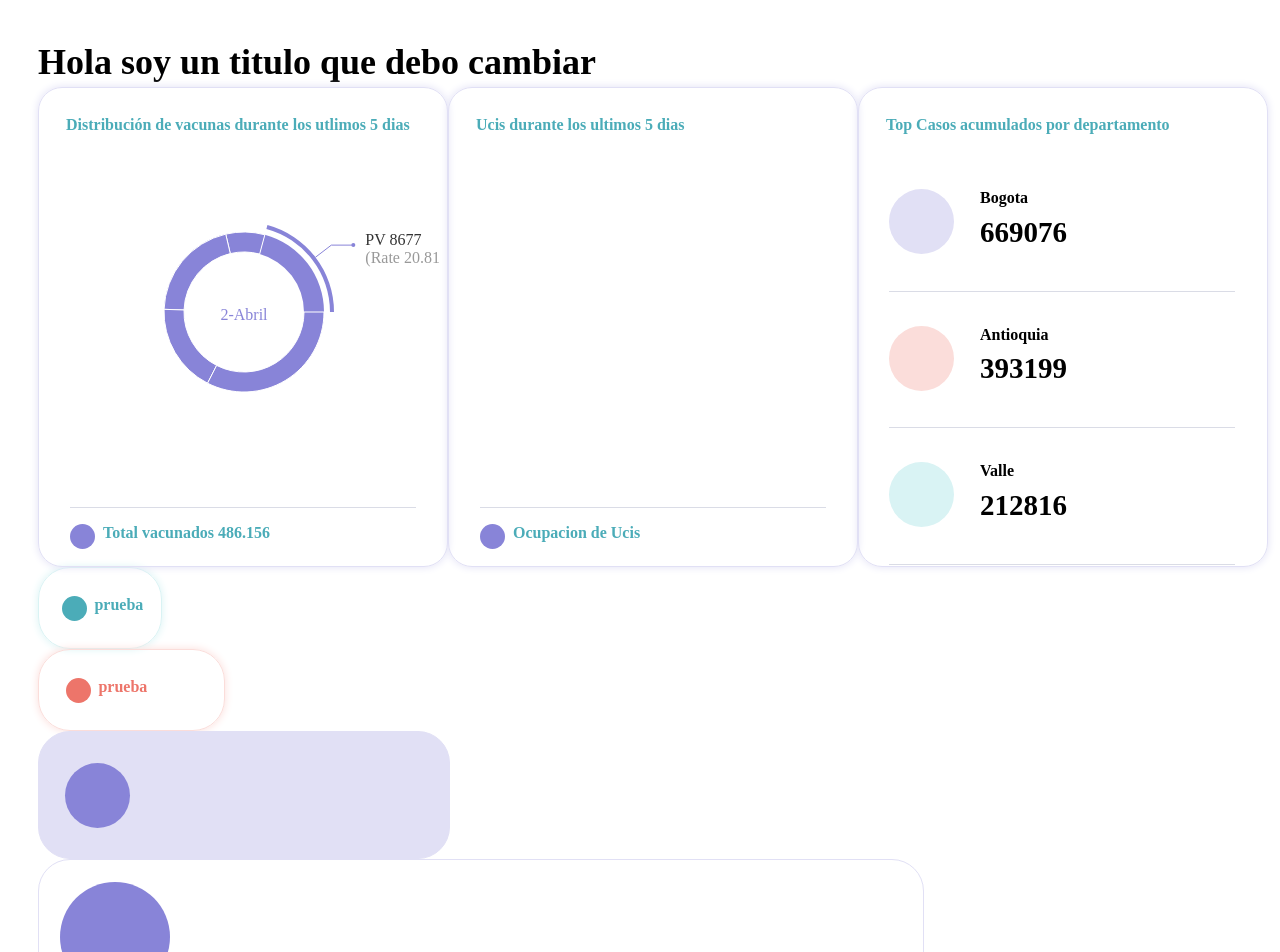
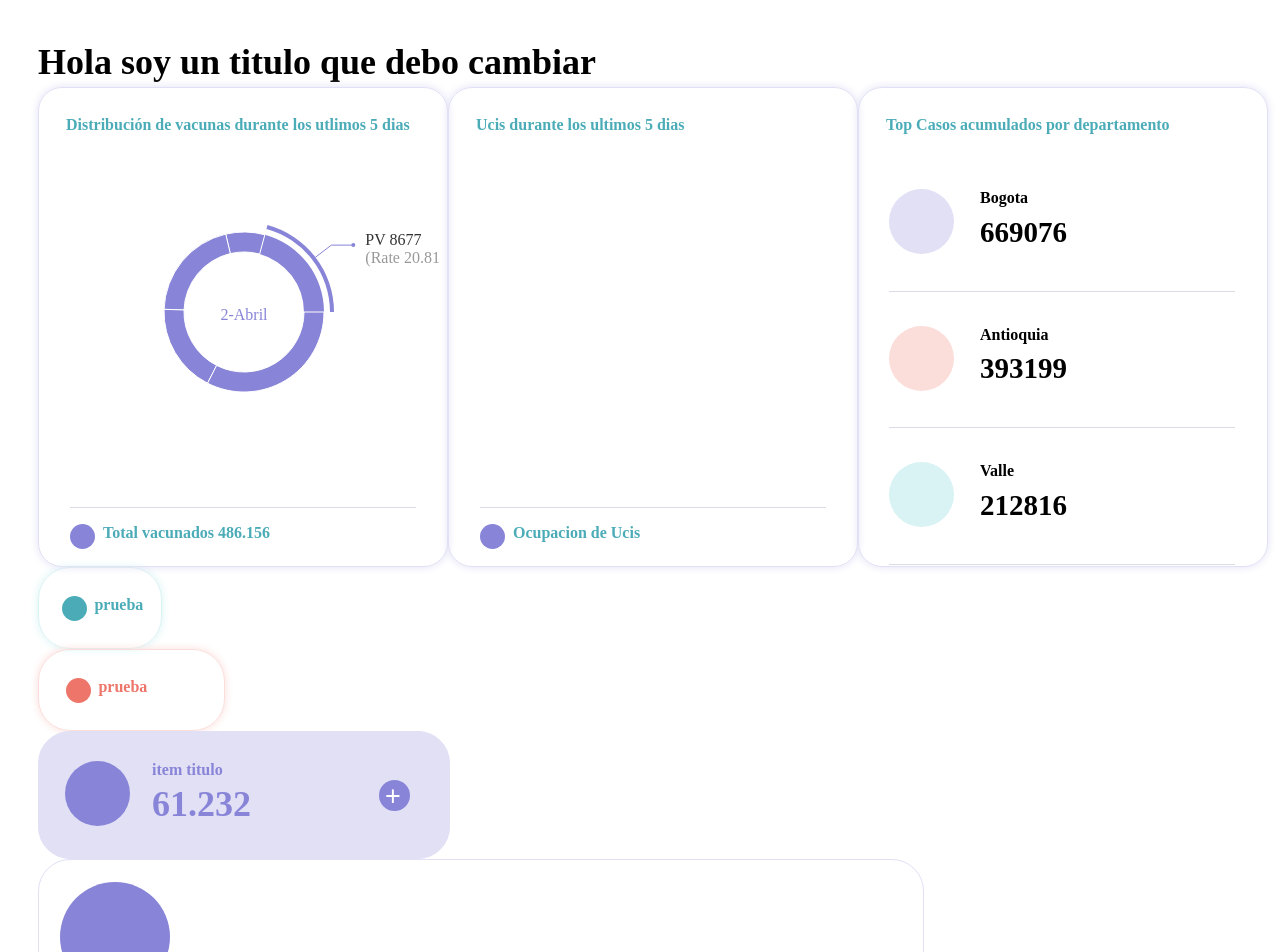
Before and after one commit to NicolasDevel/vaccine-dashboard, a React (Create React App) app: page / in a window 1280 px wide. Shown: the top 952 px of the page. Built offline with nearby package versions, Linux system fonts and the light colour scheme; no server answers; a web font is replaced by a local one.

Commit message:
third card

```diff
--- a/src/components/card-rectangle-medium/CardRectangleMedium.scss
+++ b/src/components/card-rectangle-medium/CardRectangleMedium.scss
@@ -0,0 +1,36 @@
+.card-rectangle-medium{
+  .body-container{
+    margin-left: 1.375rem;
+    display: flex;
+    flex-direction: row;
+    .button{
+      margin-top: auto ;
+      margin-bottom: auto;
+      margin-left: 8rem;
+      height: 1.938rem;
+      width: 1.938rem;
+      border-radius: 50%;
+      &.blue{
+        background-color: var(--primary);
+      }
+      &.red {
+        background-color: var(--third);
+      }
+      &.violet{
+        background-color: var(--secondary);
+      }
+      button{
+        color: white;
+        font-size: 1.688rem;
+        background-color: Transparent;
+        background-repeat:no-repeat;
+        border: none;
+        cursor:pointer;
+        overflow: hidden;
+        outline:none;
+      }
+    }
+  }
+
+
+}
--- a/src/components/card-rectangle-medium/CardRectangleMedium.tsx
+++ b/src/components/card-rectangle-medium/CardRectangleMedium.tsx
@@ -0,0 +1,19 @@
+import { ICardRectangleMedium } from './Interface';
+import { CardRectangle } from '../card-rectangle/CardRectangle';
+import { Title, Subtitle } from '../titles/Titles';
+
+import './CardRectangleMedium.scss';
+
+export const CardRectangleMedium:React.FC<ICardRectangleMedium> = ({cardSquare,title,subTItle}) =>{
+    return <div className={'card-rectangle-medium'}>
+        <CardRectangle {...cardSquare}>
+            <div className={'information'}>
+                <Subtitle text={title} color={cardSquare.colorCircle} />
+                <Title text={subTItle} color={cardSquare.colorCircle} />
+            </div>
+            <div className={`button ${cardSquare.colorCircle}`}>
+                <button>+</button>
+            </div>
+        </CardRectangle>
+    </div>
+}
--- a/src/pages/home/Home.tsx
+++ b/src/pages/home/Home.tsx
@@ -5,6 +5,7 @@ import "./home.scss";
 import store, {Props} from './store';
 import {CardRectangle} from "../../components/card-rectangle/CardRectangle";
 import { CardSmall } from '../../components/card-xs/CardSmall';
+import { CardRectangleMedium } from '../../components/card-rectangle-medium/CardRectangleMedium';
 
 class Home extends React.Component<Props> {
   data = [
@@ -71,9 +72,9 @@ class Home extends React.Component<Props> {
         </div>
         <CardSmall cardSquare={{borderColor: 'blue', size: 'xs', colorCircle:'blue', sizeCircle:'sm'}} text={'prueba'}/>
         <CardSmall cardSquare={{borderColor: 'red', size: 's', colorCircle:'red', sizeCircle:'sm'}} text={'prueba'}/>
+        <CardRectangleMedium cardSquare={{borderColor: 'violet', size: 'l', colorCircle:'violet', sizeCircle:'bg', backgroundColor:'violet'}} title={'item titulo'} subTItle={'61.232'}/>
 
 
-        <CardRectangle borderColor={'violet'} size={'l'} backgroundColor={'violet'} colorCircle={'violet'} sizeCircle={'bg'}/>
         <CardRectangle borderColor={'violet'} size={'xl'} colorCircle={'violet'} sizeCircle={'xl'}/>
       </div>
 
```
Also changed, not shown: src/components/card-rectangle-medium/Interface.ts (+7 -0 lines).
